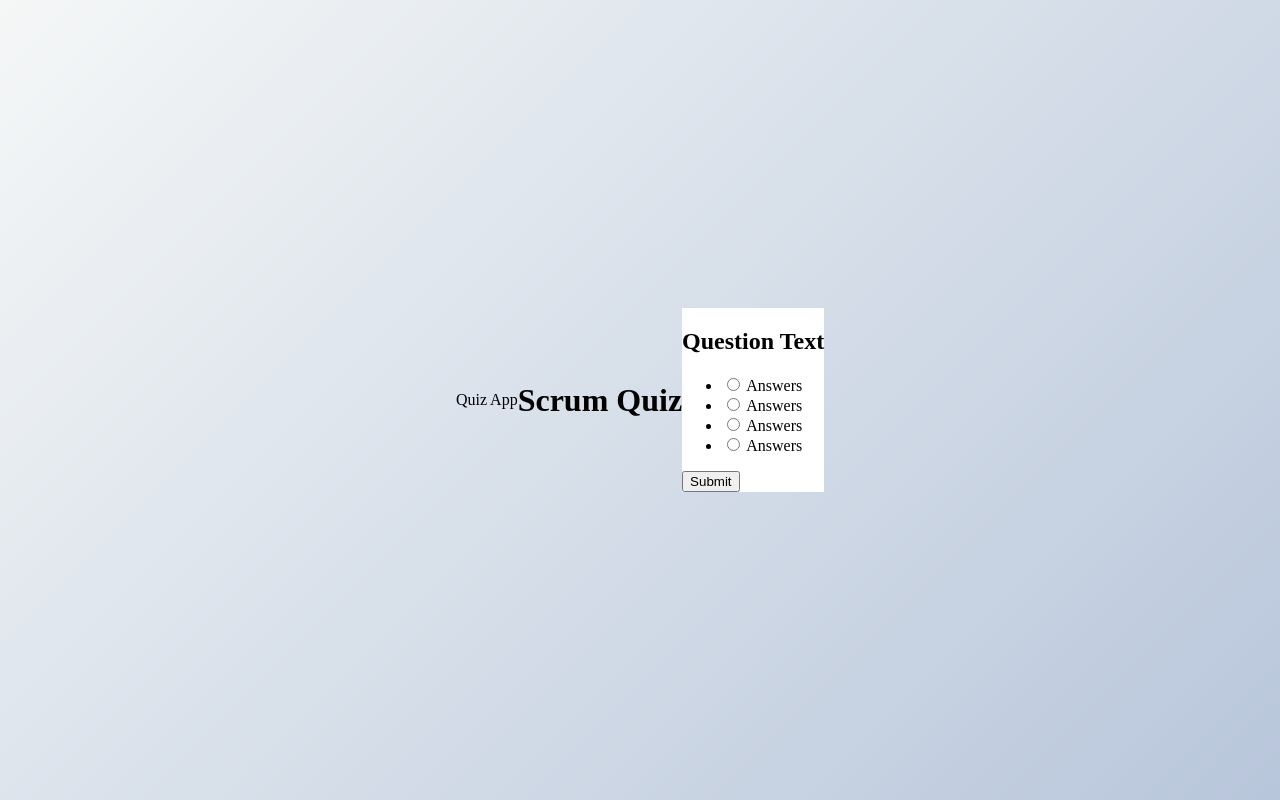
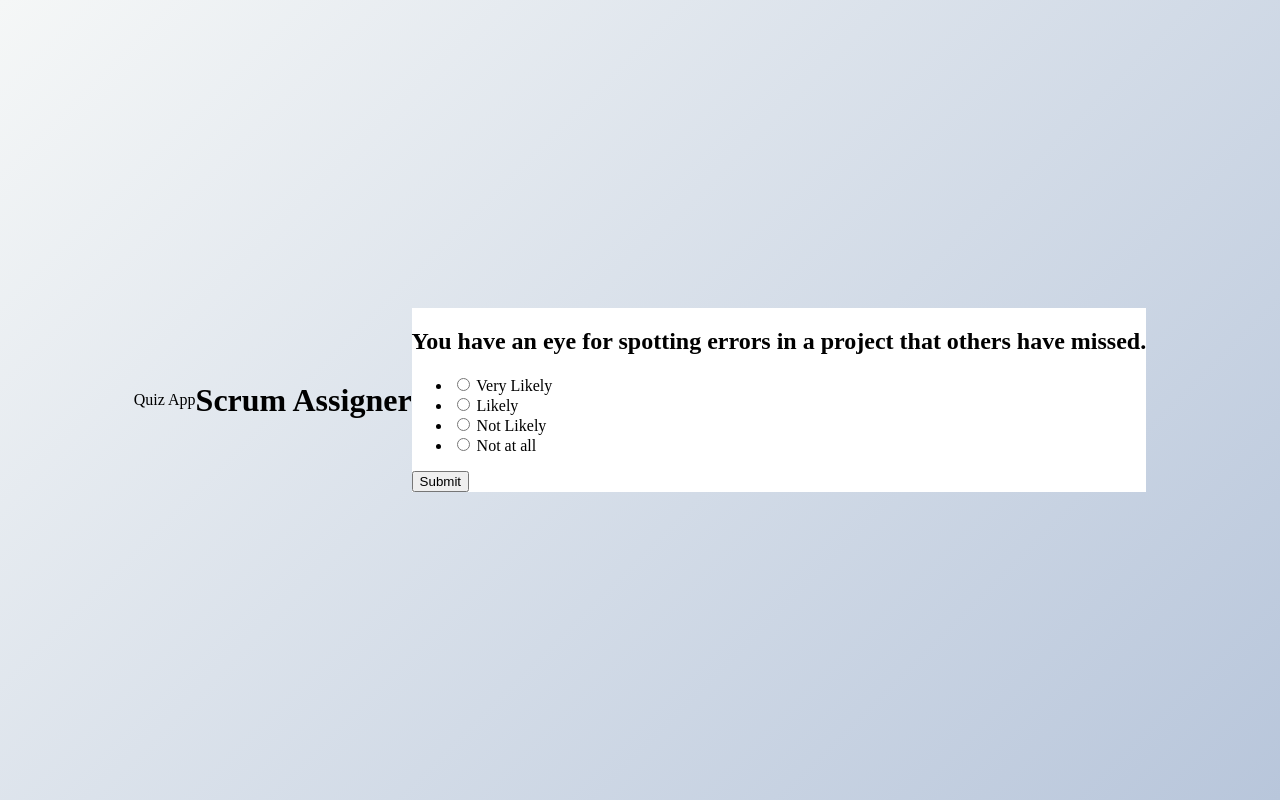
Before and after one commit to Crysmah/interactive-quiz, a plain HTML site: page index.html in a window 1280 px wide. Drawn offline with Linux system fonts and the light colour scheme.

Commit message:
small changes
add in question text and changed title to Scrum Assigner

```diff
--- a/index.html
+++ b/index.html
@@ -7,27 +7,27 @@
     <title>Quiz App</title>
 </head>
 <body>
-    <h1>Scrum Quiz</h1>
+    <h1>Scrum Assigner</h1>
 
     <div class="quiz-container" id="quiz">
         <div class="quiz-header">
-            <h2 id="questions">Question Text</h2>
+            <h2 id="questions">You have an eye for spotting errors in a project that others have missed.</h2>
             <ul>
                 <li>
                     <input type="radio" name="answer" id="a" class="answer">
-                    <label for="a" id="a_text">Answers</label>
+                    <label for="a" id="a_text">Very Likely</label>
                 </li>
                 <li>
                     <input type="radio" name="answer" id="b" class="answer">
-                    <label for="b" id="b_text">Answers</label>
+                    <label for="b" id="b_text">Likely</label>
                 </li>
                 <li>
                     <input type="radio" name="answer" id="c" class="answer">
-                    <label for="c" id="c_text">Answers</label>
+                    <label for="c" id="c_text">Not Likely</label>
                 </li>
                 <li>
                     <input type="radio" name="answer" id="d" class="answer">
-                    <label for="d" id="d_text">Answers</label>
+                    <label for="d" id="d_text">Not at all</label>
                 </li>
 
 
```
